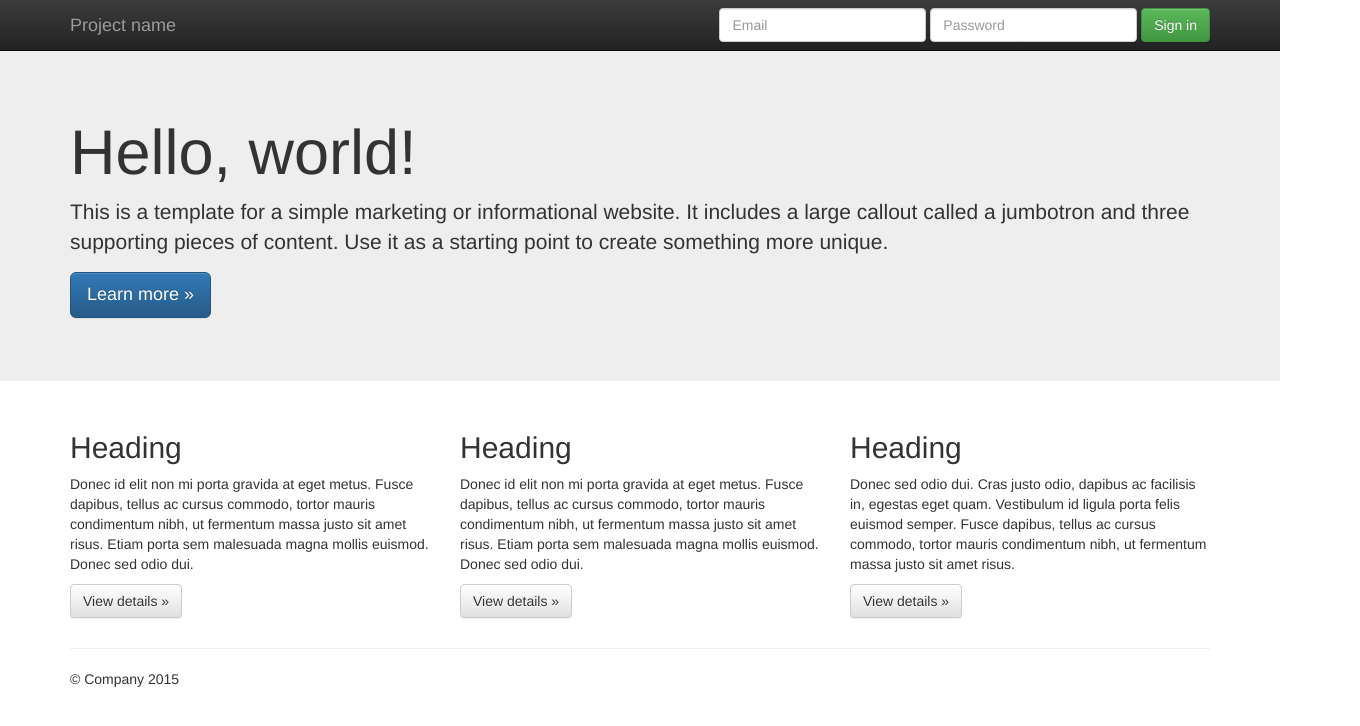
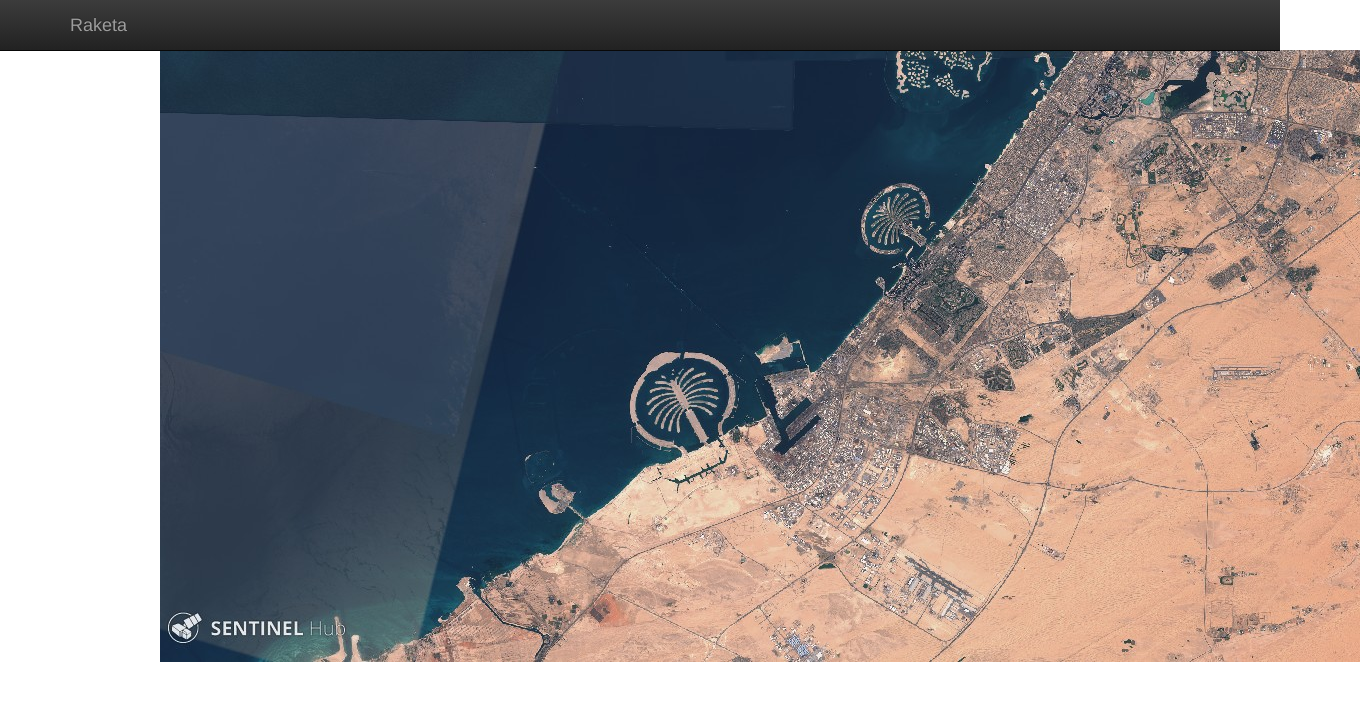
Before and after one commit to Valneja/raketa, a plain HTML site: page index.html in a window 1280 px wide. Shown: the whole page, 1360 px wide, since content can reach past the window. Drawn offline with nearby package versions, Linux system fonts and the light colour scheme.

Commit message:
centrirana slika

```diff
--- a/css/main.css
+++ b/css/main.css
@@ -3,3 +3,11 @@
 /* ==========================================================================
    Author's custom styles
    ========================================================================== */
+
+
+.photo{
+	display: block;
+	margin-left: auto;
+	margin-right: auto;
+	width: 75%;
+}
--- a/index.html
+++ b/index.html
@@ -36,55 +36,23 @@
             <span class="icon-bar"></span>
             <span class="icon-bar"></span>
           </button>
-          <a class="navbar-brand" href="#">Project name</a>
+          <a class="navbar-brand" href="#">Raketa</a>
         </div>
         <div id="navbar" class="navbar-collapse collapse">
-          <form class="navbar-form navbar-right" role="form">
-            <div class="form-group">
-              <input type="text" placeholder="Email" class="form-control">
-            </div>
-            <div class="form-group">
-              <input type="password" placeholder="Password" class="form-control">
-            </div>
-            <button type="submit" class="btn btn-success">Sign in</button>
-          </form>
+
         </div><!--/.navbar-collapse -->
       </div>
     </nav>
 
     <!-- Main jumbotron for a primary marketing message or call to action -->
-    <div class="jumbotron">
-      <div class="container">
-        <h1>Hello, world!</h1>
-        <p>This is a template for a simple marketing or informational website. It includes a large callout called a jumbotron and three supporting pieces of content. Use it as a starting point to create something more unique.</p>
-        <p><a class="btn btn-primary btn-lg" href="#" role="button">Learn more &raquo;</a></p>
-      </div>
+    <!-- body-->
+    <div class="photo">
+      <img src="/assets/palm-islands.jpg" alt="Dubai">
     </div>
 
-    <div class="container">
-      <!-- Example row of columns -->
-      <div class="row">
-        <div class="col-md-4">
-          <h2>Heading</h2>
-          <p>Donec id elit non mi porta gravida at eget metus. Fusce dapibus, tellus ac cursus commodo, tortor mauris condimentum nibh, ut fermentum massa justo sit amet risus. Etiam porta sem malesuada magna mollis euismod. Donec sed odio dui. </p>
-          <p><a class="btn btn-default" href="#" role="button">View details &raquo;</a></p>
-        </div>
-        <div class="col-md-4">
-          <h2>Heading</h2>
-          <p>Donec id elit non mi porta gravida at eget metus. Fusce dapibus, tellus ac cursus commodo, tortor mauris condimentum nibh, ut fermentum massa justo sit amet risus. Etiam porta sem malesuada magna mollis euismod. Donec sed odio dui. </p>
-          <p><a class="btn btn-default" href="#" role="button">View details &raquo;</a></p>
-       </div>
-        <div class="col-md-4">
-          <h2>Heading</h2>
-          <p>Donec sed odio dui. Cras justo odio, dapibus ac facilisis in, egestas eget quam. Vestibulum id ligula porta felis euismod semper. Fusce dapibus, tellus ac cursus commodo, tortor mauris condimentum nibh, ut fermentum massa justo sit amet risus.</p>
-          <p><a class="btn btn-default" href="#" role="button">View details &raquo;</a></p>
-        </div>
-      </div>
 
-      <hr>
-
+    <!--body -->
       <footer>
-        <p>&copy; Company 2015</p>
       </footer>
     </div> <!-- /container -->        <script src="//ajax.googleapis.com/ajax/libs/jquery/1.11.2/jquery.min.js"></script>
         <script>window.jQuery || document.write('<script src="js/vendor/jquery-1.11.2.min.js"><\/script>')</script>
```
